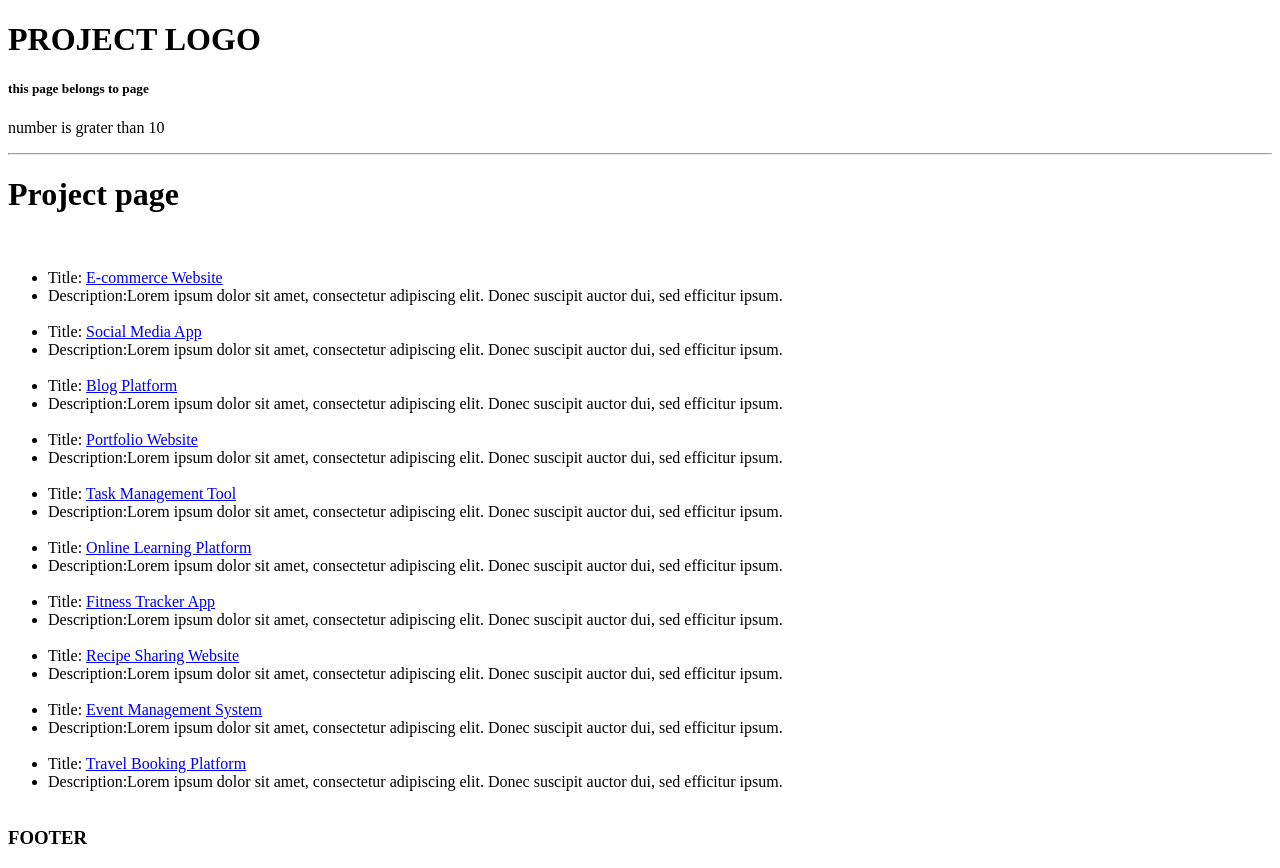
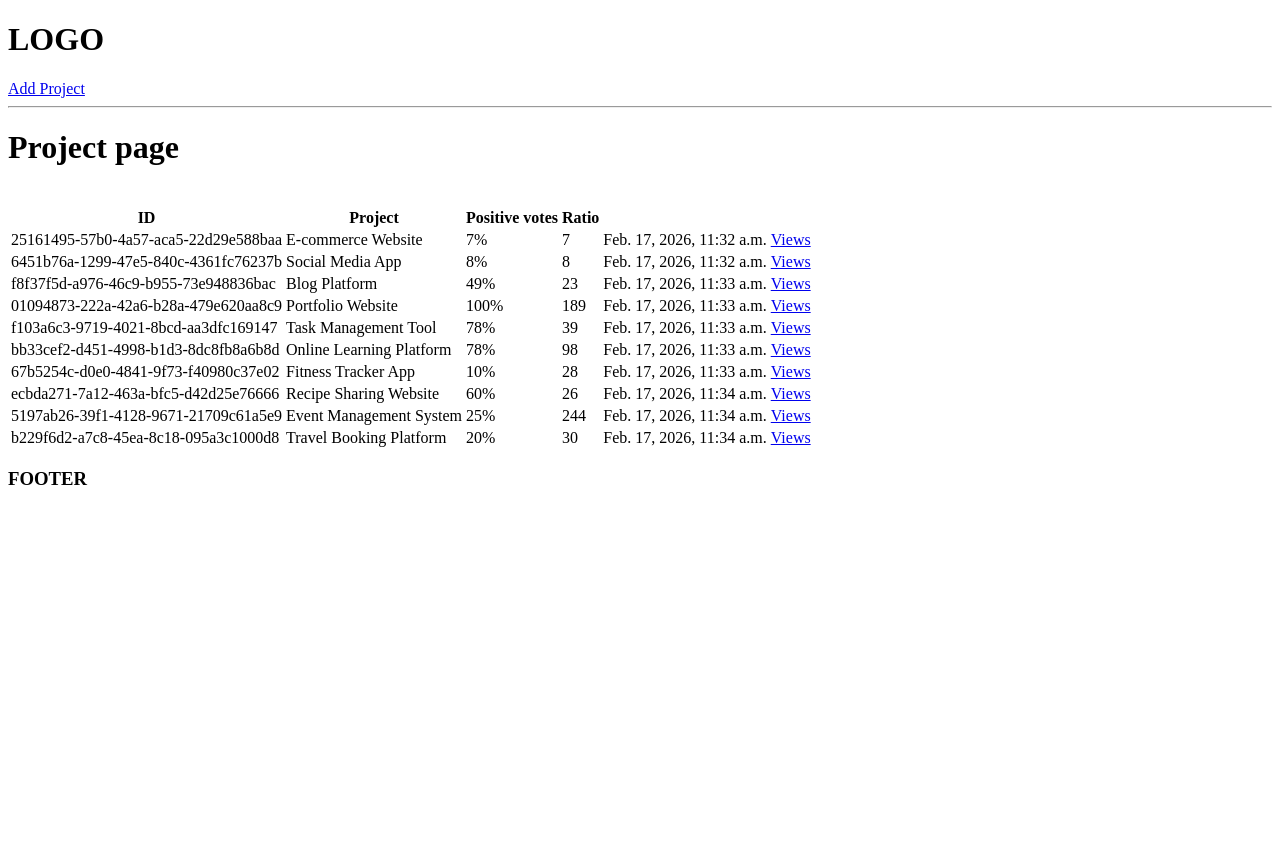
Before and after one commit to paramesh-laleppagari-07/coder-profile-project, a Django app: page / in a window 1280 px wide. After the commit the page ends 485 px from the top, so only its background shows below. Run offline with Django 5.2, Linux system fonts and the light colour scheme; data comes from the database, SQL or seed files in the repository; both versions use the stored data as it was after the commit.

Commit message:
database relationships and modelforms

```diff
--- a/projects/admin.py
+++ b/projects/admin.py
@@ -1,6 +1,8 @@
 from django.contrib import admin
 
 # Register your models here.
-from .models import Project
+from .models import Project, Review, Tag
 
 admin.site.register(Project)
+admin.site.register(Review)
+admin.site.register(Tag)
--- a/projects/models.py
+++ b/projects/models.py
@@ -6,8 +6,34 @@ class Project(models.Model):
     description = models.TextField(null=True , blank=True)
     demo_link = models.CharField(max_length=2000, null=True , blank=True)
     source_link = models.CharField(max_length=2000, null=True , blank=True)
+    tags =models.ManyToManyField('Tag', blank=True)
+    vote_total = models.IntegerField(default=0, null=True , blank=True)
+    vote_ratio = models.IntegerField(default=0, null=True , blank=True)
     created = models.DateTimeField(auto_now_add=True)
     id = models.UUIDField(default=uuid.uuid4, unique=True, primary_key=True, editable=False)
 
     def __str__(self):
         return self.title
+
+class Review(models.Model):
+    VOTE_TYPE = (
+        ('up', 'Up Vote'),
+        ('down', 'Down Vote'),
+    )
+    # owner = models.CharField(max_length=200, null=True , blank=True)
+    project = models.ForeignKey(Project, on_delete=models.CASCADE)
+    body = models.TextField(null=True , blank=True)
+    value = models.CharField(max_length=200, choices=VOTE_TYPE)
+    created = models.DateTimeField(auto_now_add=True)
+    id = models.UUIDField(default=uuid.uuid4, unique=True, primary_key=True, editable=False)
+
+    def __str__(self):
+        return self.value
+
+class Tag(models.Model):
+    name = models.CharField(max_length=200)
+    created = models.DateTimeField(auto_now_add=True)
+    id = models.UUIDField(default=uuid.uuid4, unique=True, primary_key=True, editable=False)
+
+    def __str__(self):
+        return self.name
--- a/projects/templates/projects/projects.html
+++ b/projects/templates/projects/projects.html
@@ -3,24 +3,26 @@
 
 {% block content %}
 
-<h5>this page belongs to {{message}} page</h5>
-{% if number > 10 %}
-<p>number is grater than 10</p>
-{% elif number == 10 %}
-<p>This number is exactly 10</p>
-{% else %}
-<p>number less than 10</p>
-{% endif %}
-<hr>
-
 <h1>Project page</h1><br>
 
-<ul>
+<table>
+    <tr>
+        <th>ID</th>
+        <th>Project</th>
+        <th>Positive votes</th>
+        <th>Ratio</th>
+        <th></th>
+    </tr>
     {% for project in projects %}
-    {% comment %} <li>Title: <a href="/project/{{project.it}}">{{project.title}}</a></li> {% endcomment %}
-     <li>Title: <a href="{% url 'project' project.id %}">{{project.title}}</a></li>
-    <li>Description:{{project.description}}</li><br>
+    <tr>
+        <td>{{project.id}}</td>
+        <td>{{project.title}}</td>
+        <td>{{project.vote_ratio}}%</td>
+        <td>{{project.vote_total}}</td>
+        <td>{{project.created}}</td>
+        <td><a href="{% url 'project' project.id %}">Views</a></td>
+    </tr>
+    {% endfor %}
+</table>
 
-    {% endfor %}
-</ul>
 {% endblock content %}
--- a/projects/urls.py
+++ b/projects/urls.py
@@ -3,5 +3,7 @@ from . import views
 
 urlpatterns = [
     path('', views.projects, name='projects'),
-    path('project/<int:pk>/', views.project, name='project'),
+    # path('project/<int:pk>/', views.project, name='project'),
+    path('project/<uuid:pk>/', views.project, name='project'),
+    path('create-project/', views.createProject, name='create-project'),
 ]
--- a/projects/views.py
+++ b/projects/views.py
@@ -2,30 +2,20 @@ from django.shortcuts import render
 
 # Create your views here.
 from django.http import HttpResponse
+from .models import Project
+from .forms import ProjectForm
 
-projectList = [
-    {'id':1, 'title':'E-commerce Website', 'description':'Lorem ipsum dolor sit amet, consectetur adipiscing elit. Donec suscipit auctor dui, sed efficitur ipsum.'},
-    {'id':2, 'title':'Social Media App', 'description':'Lorem ipsum dolor sit amet, consectetur adipiscing elit. Donec suscipit auctor dui, sed efficitur ipsum.'},
-    {'id':3, 'title':'Blog Platform', 'description':'Lorem ipsum dolor sit amet, consectetur adipiscing elit. Donec suscipit auctor dui, sed efficitur ipsum.'},
-    {'id':4, 'title':'Portfolio Website', 'description':'Lorem ipsum dolor sit amet, consectetur adipiscing elit. Donec suscipit auctor dui, sed efficitur ipsum.'},
-    {'id':5, 'title':'Task Management Tool', 'description':'Lorem ipsum dolor sit amet, consectetur adipiscing elit. Donec suscipit auctor dui, sed efficitur ipsum.'},
-    {'id':6, 'title':'Online Learning Platform', 'description':'Lorem ipsum dolor sit amet, consectetur adipiscing elit. Donec suscipit auctor dui, sed efficitur ipsum.'},
-    {'id':7, 'title':'Fitness Tracker App', 'description':'Lorem ipsum dolor sit amet, consectetur adipiscing elit. Donec suscipit auctor dui, sed efficitur ipsum.'},
-    {'id':8, 'title':'Recipe Sharing Website', 'description':'Lorem ipsum dolor sit amet, consectetur adipiscing elit. Donec suscipit auctor dui, sed efficitur ipsum.'},
-    {'id':9, 'title':'Event Management System', 'description':'Lorem ipsum dolor sit amet, consectetur adipiscing elit. Donec suscipit auctor dui, sed efficitur ipsum.'},
-    {'id':10, 'title':'Travel Booking Platform', 'description':'Lorem ipsum dolor sit amet, consectetur adipiscing elit. Donec suscipit auctor dui, sed efficitur ipsum.'},
-    ]
 def projects(request):
-    msg="Hello, This is the projects page"
-    page="Projects"
-    number = 11
-    context={'page':page,'number':number,'msg':msg,'projects':projectList}
+    projects =Project.objects.all()
+    context={'projects':projects}
     return render(request, 'projects/projects.html', context)
 
 def project(request, pk):
-    projectObj = None
-    for i in projectList:
-        if i['id'] == pk:
-            projectObj = i
+    projectObj = Project.objects.get(id=pk)
 
-    return render(request, 'projects/single-project.html', {'project':projectObj})
+    return render(request, 'projects/single-project.html', {'project':projectObj} )
+
+def createProject(request):
+    form = ProjectForm()
+    context = {'form':form}
+    return render(request, 'projects/project_form.html', context)
--- a/templates/navbar.html
+++ b/templates/navbar.html
@@ -1 +1,3 @@
-<h1>PROJECT LOGO</h1>
+<h1>LOGO</h1>
+<a href="{% url 'create-project'%}">Add Project</a>
+<hr>
```
Also changed, not shown: projects/forms.py (added, +7 -0 lines), projects/templates/projects/project_form.html (added, +16 -0 lines), projects/templates/projects/single-project.html (+12 -3 lines), db.sqlite3, projects/migrations/0002_tag_project_vote_ratio_project_vote_total_review_and_more.py (added), projects/migrations/0003_rename_tag_project_tags.py (added).
